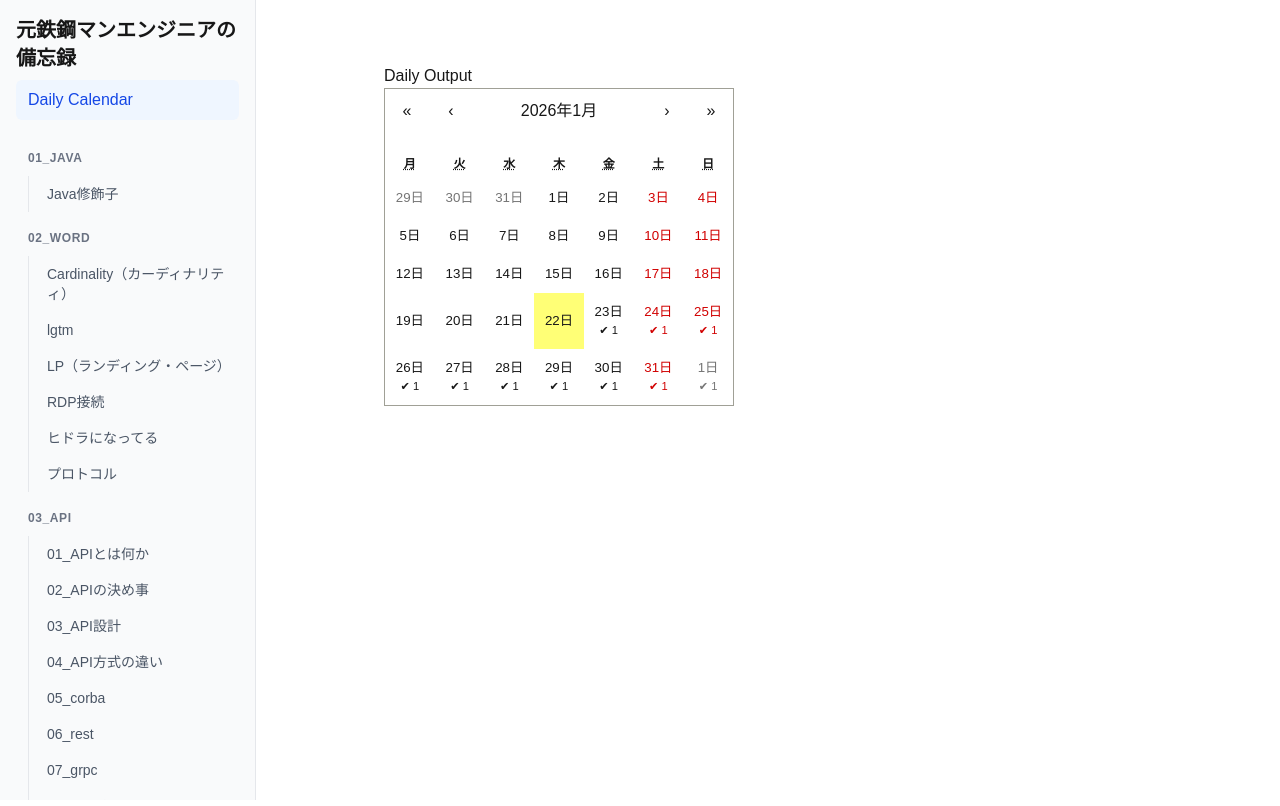
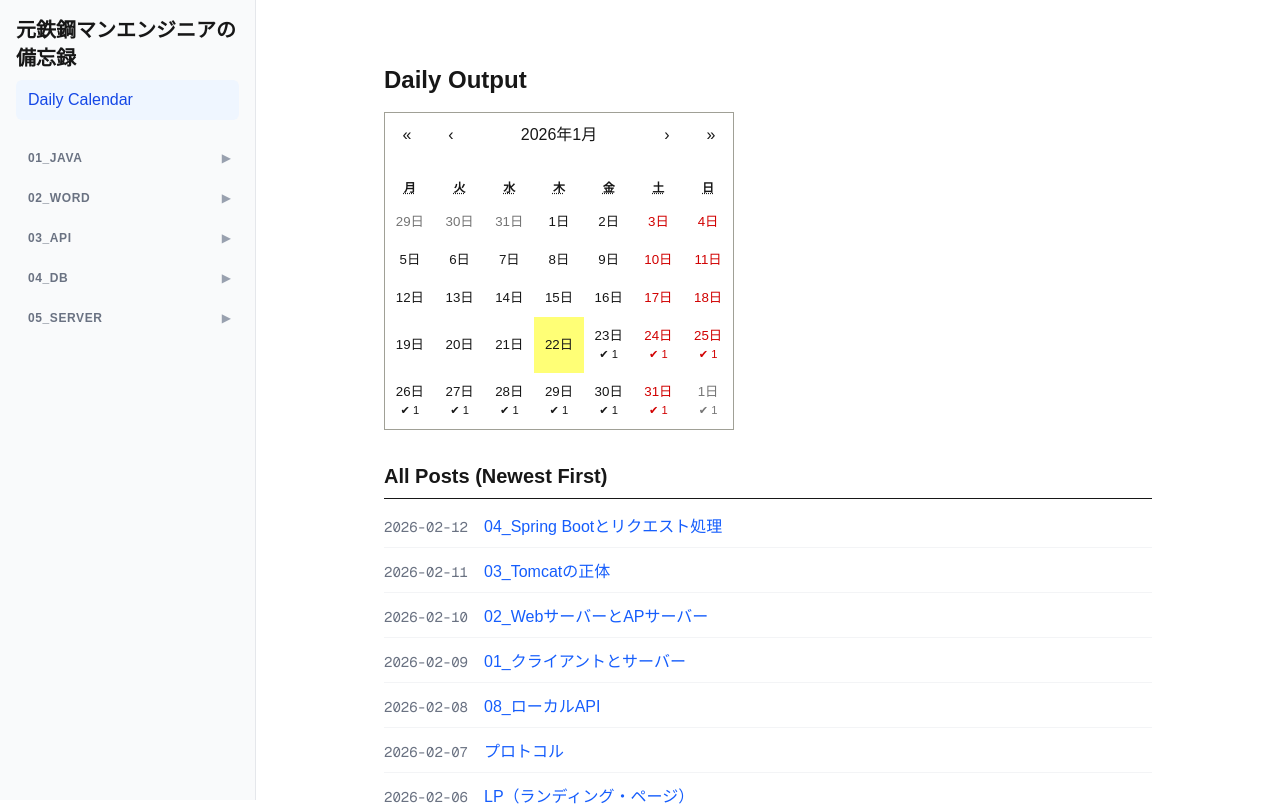
Before and after one commit to meronpan1314/steelman-memorandum, a Next.js app: page /daily in a window 1280 px wide. Shown: the top 806 px of the page. Built offline with nearby package versions, Linux system fonts and the light colour scheme.

Commit message:
見え方修正

```diff
--- a/app/daily/page.tsx
+++ b/app/daily/page.tsx
@@ -1,5 +1,7 @@
 import { getDailyOutputs } from "@/lib/daily";
+import { getAllMarkdownMeta } from "@/lib/markdown";
 import DailyCalendar from "@/components/DailyCalendar";
+import Link from "next/link";
 
 export default function DailyIndexPage() {
     const dailyMap = getDailyOutputs();
@@ -9,14 +11,40 @@ export default function DailyIndexPage() {
         dates.map((d) => [d, dailyMap[d].length])
     );
 
+    // Fetch all posts and sort by date descending
+    const allPosts = getAllMarkdownMeta()
+        .filter((post) => post.date)
+        .sort((a, b) => {
+            return new Date(b.date!).getTime() - new Date(a.date!).getTime();
+        });
+
     return (
         <main style={{ padding: "2rem" }}>
-            <h1>Daily Output</h1>
+            <h1 className="text-2xl font-bold mb-4">Daily Output</h1>
 
             <DailyCalendar
                 dailyDates={dates}
                 dailyCountMap={countMap}
             />
+
+            <div className="mt-8">
+                <h2 className="text-xl font-bold mb-4 border-b pb-2">All Posts (Newest First)</h2>
+                <ul className="space-y-3">
+                    {allPosts.map((post) => (
+                        <li key={post.slug.join("/")} className="border-b border-gray-100 pb-2 last:border-0">
+                            <div className="flex items-center gap-4">
+                                <span className="text-gray-500 font-mono text-sm whitespace-nowrap">{post.date}</span>
+                                <Link
+                                    href={`/knowledge/${post.slug.join("/")}`}
+                                    className="text-blue-600 hover:text-blue-800 hover:underline block truncate"
+                                >
+                                    {post.title}
+                                </Link>
+                            </div>
+                        </li>
+                    ))}
+                </ul>
+            </div>
         </main>
     );
 }
--- a/app/globals.css
+++ b/app/globals.css
@@ -35,19 +35,54 @@ body {
   font-size: 16px;
 }
 
-.markdown h1 {
+
+article.markdown h1 {
   font-size: 2rem;
   margin-top: 2rem;
+  font-weight: 800;
 }
 
-.markdown h2 {
+article.markdown h2 {
   font-size: 1.5rem;
-  margin-top: 1.5rem;
+  margin-top: 2rem;
+  margin-bottom: 1rem;
+  border: 2px solid #38a169 !important;
+  /* Green-600 */
+  padding: 0.5rem 0.5rem;
+  border-radius: 6px;
+  background-color: #f0fdf4;
+  /* Green-50 */
+  color: #166534;
+  /* Green-800 */
 }
 
-.markdown h3 {
+article.markdown h3 {
   font-size: 1.25rem;
-  margin-top: 1.2rem;
+  margin-top: 1.5rem;
+  margin-bottom: 0.75rem;
+  border-bottom: 2px solid #38a169 !important;
+  /* Green-600 */
+  padding-bottom: 0.25rem;
+  color: #15803d;
+  /* Green-700 */
+}
+
+@media (prefers-color-scheme: dark) {
+  article.markdown h2 {
+    border-color: #22c55e !important;
+    /* Green-500 */
+    background-color: #064e3b;
+    /* Green-900 */
+    color: #dcfce7;
+    /* Green-100 */
+  }
+
+  article.markdown h3 {
+    border-bottom-color: #22c55e !important;
+    /* Green-500 */
+    color: #4ade80;
+    /* Green-400 */
+  }
 }
 
 .markdown p {
@@ -87,6 +122,7 @@ body {
     --background: #0a0a0a;
     --foreground: #ededed;
   }
+
   .markdown th {
     background-color: #333;
     border-color: #444;
@@ -96,3 +132,17 @@ body {
     border-color: #444;
   }
 }
+
+.md_title {
+  font-size: 2rem;
+  margin-top: 2rem;
+  font-weight: 800;
+  border: 2px solid #064e3b !important;
+  /* Green-600 */
+  padding: 0.5rem 0.5rem;
+  border-radius: 6px;
+  background-color: #064e3b;
+  /* Green-50 */
+  color: #ffffff;
+  /* Green-800 */
+}
--- a/app/knowledge/[...slug]/page.tsx
+++ b/app/knowledge/[...slug]/page.tsx
@@ -20,7 +20,7 @@ export default async function KnowledgePage({ params }: Props) {
         return (
             <main style={{ padding: "2rem" }}>
                 <Breadcrumb slug={decodedSlug} />
-                <h1>{meta.title}</h1>
+                <h1 className="md_title">{meta.title}</h1>
                 <p>{date}</p>
 
                 <article
--- a/app/knowledge/[category]/page.tsx
+++ b/app/knowledge/[category]/page.tsx
@@ -11,16 +11,19 @@ export default async function CategoryPage({
     const posts = getMarkdownByCategory(category);
 
     return (
-        <div>
-            <h1>{category}</h1>
+        <div className="p-8">
+            <h1 className="text-3xl font-bold mb-6 border-b pb-2">{category}</h1>
 
-            <ul>
+            <ul className="space-y-3 pl-4">
                 {posts.map((post) => (
-                    <li key={post.slug.join("/")}>
-                        <Link href={`/knowledge/${post.slug.join("/")}`}>
+                    <li key={post.slug.join("/")} className="list-disc marker:text-gray-400">
+                        <Link
+                            href={`/knowledge/${post.slug.join("/")}`}
+                            className="text-lg text-blue-600 hover:text-blue-800 hover:underline transition-colors"
+                        >
                             {post.title}
                         </Link>
-                        {post.date && <span> ({post.date})</span>}
+                        {post.date && <span className="text-gray-500 text-sm ml-3">({post.date})</span>}
                     </li>
                 ))}
             </ul>
--- a/components/Sidebar.tsx
+++ b/components/Sidebar.tsx
@@ -1,6 +1,6 @@
-
 import Link from 'next/link';
-import { getDirectoryTree, DirectoryNode } from '@/lib/markdown';
+import { getDirectoryTree } from '@/lib/markdown';
+import SidebarItem from './SidebarItem';
 
 export default function Sidebar() {
     const tree = getDirectoryTree();
@@ -26,35 +26,3 @@ export default function Sidebar() {
         </nav>
     );
 }
-
-
-function SidebarItem({ node }: { node: DirectoryNode }) {
-    if (node.type === 'file') {
-        return (
-            <li>
-                <Link
-                    href={node.path}
-                    className="block px-3 py-2 text-sm text-gray-600 dark:text-gray-400 hover:text-blue-600 dark:hover:text-blue-400 hover:bg-gray-100 dark:hover:bg-zinc-800 rounded-md transition-all border-l-2 border-transparent hover:border-blue-600"
-                >
-                    {node.title || node.name}
-                </Link>
-            </li>
-        );
-    }
-
-    return (
-        <li className="mb-1 mt-3 first:mt-0">
-            <Link
-                href={node.path}
-                className="flex items-center justify-between px-3 py-1.5 text-xs font-bold text-gray-500 uppercase tracking-wider hover:text-gray-900 dark:text-gray-400 dark:hover:text-gray-100 transition-colors"
-            >
-                {node.title || node.name}
-            </Link>
-            <ul className="mt-1 border-l border-gray-200 dark:border-gray-800 ml-3 pl-1">
-                {node.children?.map(child => (
-                    <SidebarItem key={child.path} node={child} />
-                ))}
-            </ul>
-        </li>
-    );
-}
--- /dev/null
+++ b/components/SidebarItem.tsx
@@ -0,0 +1,61 @@
+"use client";
+
+import { useState } from "react";
+import Link from "next/link";
+import { DirectoryNode } from "@/lib/markdown";
+import { usePathname } from "next/navigation";
+
+export default function SidebarItem({ node }: { node: DirectoryNode }) {
+    const pathname = usePathname();
+    const isActive = pathname === node.path;
+    // Default collapsed for directories
+    const [isOpen, setIsOpen] = useState(false);
+
+    const toggleOpen = (e: React.MouseEvent) => {
+        e.preventDefault(); // Prevent navigation if we just want to toggle
+        setIsOpen(!isOpen);
+    };
+
+    if (node.type === "file") {
+        return (
+            <li>
+                <Link
+                    href={node.path}
+                    className={`block px-3 py-2 text-sm rounded-md transition-all border-l-2 ${isActive
+                            ? "bg-blue-50 dark:bg-zinc-800 text-blue-600 dark:text-blue-400 border-blue-600 font-medium"
+                            : "text-gray-600 dark:text-gray-400 hover:text-blue-600 dark:hover:text-blue-400 hover:bg-gray-100 dark:hover:bg-zinc-800 border-transparent hover:border-blue-600"
+                        }`}
+                >
+                    {node.title || node.name}
+                </Link>
+            </li>
+        );
+    }
+
+    // Directory node
+    return (
+        <li className="mb-1 mt-3 first:mt-0">
+            <div className="flex items-center justify-between group cursor-pointer" onClick={toggleOpen}>
+                <div className="flex items-center w-full">
+                    <span
+                        className="flex-grow px-3 py-1.5 text-xs font-bold text-gray-500 uppercase tracking-wider hover:text-gray-900 dark:text-gray-400 dark:hover:text-gray-100 transition-colors"
+                    >
+                        {node.title || node.name}
+                    </span>
+                    <span className="mr-2 text-xs text-gray-400">
+                        {isOpen ? "▼" : "▶"}
+                    </span>
+                </div>
+            </div>
+            {/* Link to category page if needed, but for now just toggle */}
+
+            {isOpen && (
+                <ul className="mt-1 border-l border-gray-200 dark:border-gray-800 ml-3 pl-1 space-y-0.5">
+                    {node.children?.map((child) => (
+                        <SidebarItem key={child.path} node={child} />
+                    ))}
+                </ul>
+            )}
+        </li>
+    );
+}
```
Also changed, not shown: 99_template/temp.md (renamed from contents/knowledge/99_template/temp.md).
